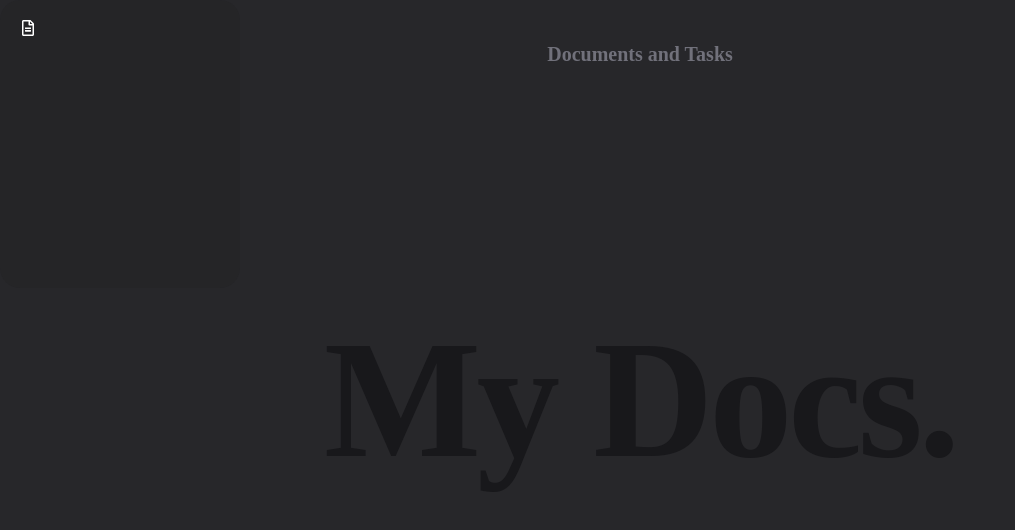
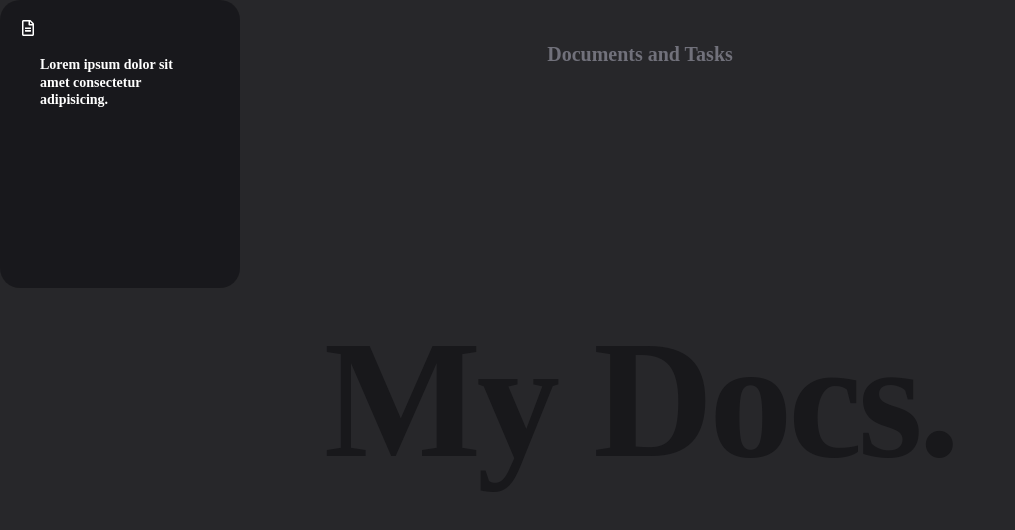
Before and after one commit to muazimmaqbool/mydocs, a React (Vite) app: page / in a window 1280 px wide. Shown: the top 530 px of the page, without its empty margins (0-1015 px from the left). Built offline with nearby package versions, Linux system fonts and the light colour scheme.

Commit message:
text added

```diff
--- a/src/Components/Card.jsx
+++ b/src/Components/Card.jsx
@@ -4,9 +4,10 @@ import { FaRegFileAlt } from "react-icons/fa";
 //called from Foreground.jsx
 const Card = () => {
   return (
-    <div className='w-60 h-72 bg-zinc-900/10 p-5 text-white rounded-[20px]'>
-        {/* bg-zinc-900/10 in this 10 means 10% opacity */}
+    <div className='relative w-60 h-72 bg-zinc-900/90 p-5 text-white rounded-[20px]'>
+        {/* bg-zinc-900/10 in this 90 means 90% opacity */}
         <FaRegFileAlt/>
+        <p className='text-sm m-5 font-semibold leading-tight'>Lorem ipsum dolor sit amet consectetur adipisicing.</p>
     </div>
 
   )
```
